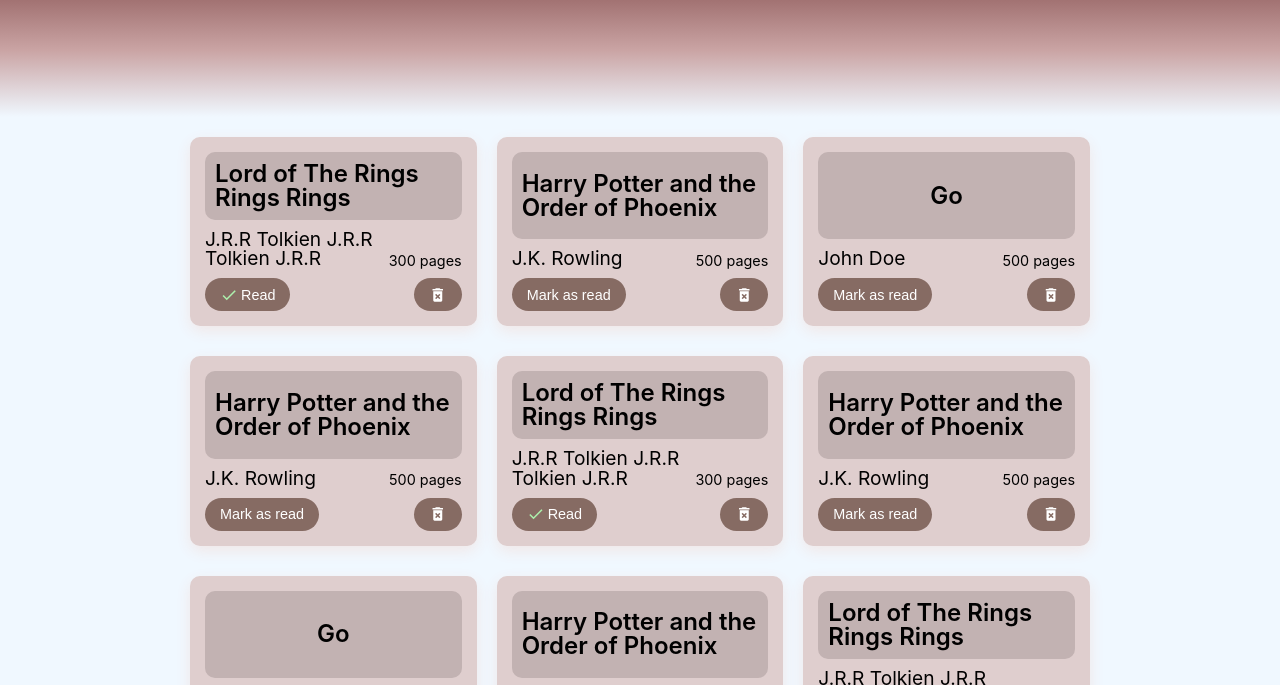
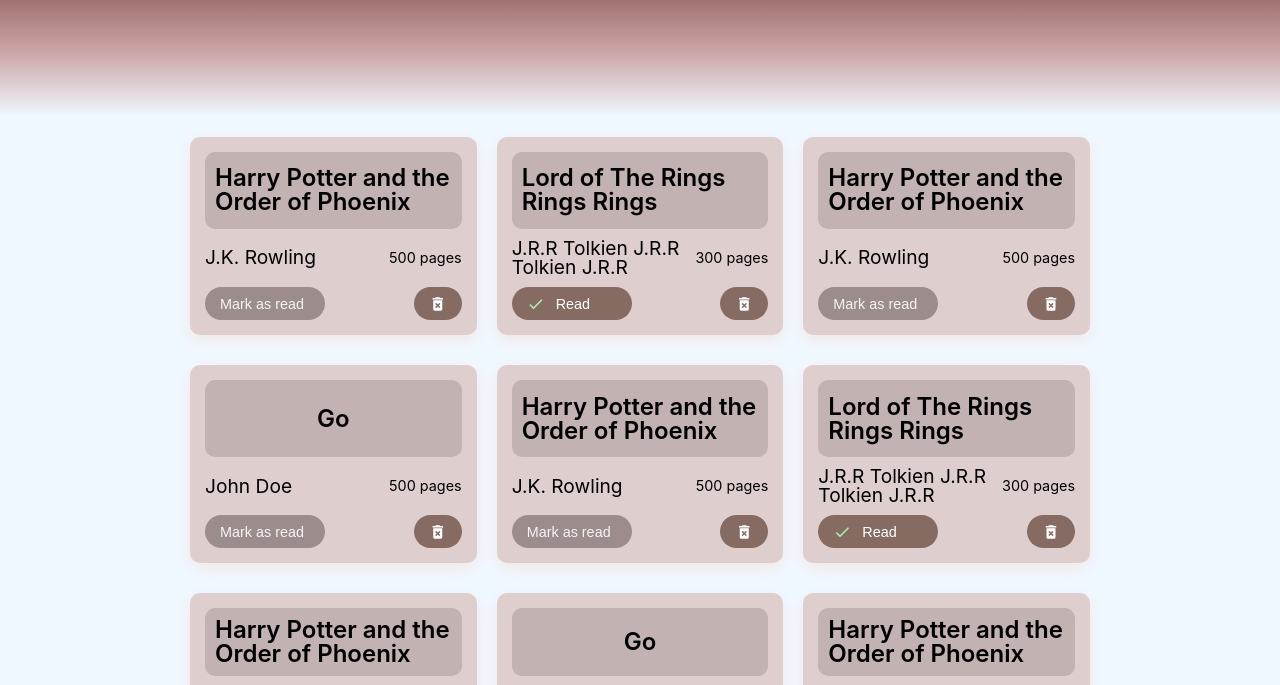
Before and after one commit to e-motta/Top-Project-LIBRARY, a plain HTML site: page index.html in a window 1280 px wide. Shown: the part 83-768 px from the top of the page. Drawn offline with Linux system fonts and the light colour scheme.

Commit message:
add more js funcionalities; small changes to styling

```diff
--- a/index.html
+++ b/index.html
@@ -17,10 +17,12 @@
             <span class="material-icons-outlined logo">local_library</span>
             <span class="logo-title">My Library</span>
             <div class="header-content">
-                <button class="add-book-btn"><span class="material-icons-outlined add-icon">add</span>Add book</button>
+                <button class="add-book-btn" href="#openModal"><span class="material-icons-outlined add-icon">add</span>Add book</button>
             </div>
         </div>
-        <div class="books-container"></div>
+        <div class="books-container">
+
+        </div>
         <div class="footer">
             <span class="material-icons">copyright</span>
             <span>Eduardo</span>
--- a/script.js
+++ b/script.js
@@ -1,4 +1,11 @@
 let myLibrary = [
+    {
+        id: 0,
+        title: `Harry Potter and the Order of Phoenix `,
+        author: `J.K. Rowling`,
+        pages: 500,
+        read: false
+    },
     {
         id: 1,
         title: `Lord of The Rings Rings Rings`,
@@ -69,13 +76,6 @@
         pages: 500,
         read: false
     },
-    {
-        id: 11,
-        title: `Harry Potter and the Order of Phoenix`,
-        author: `J.K. Rowling`,
-        pages: 500,
-        read: false
-    },
 ];
 
 function Book(id, title, author, pages, read) {
@@ -86,8 +86,9 @@
     this.read = read
 }
 
-function addBookToLibrary(title, author, pages, read) {  // add id
-    newBook = new Book(title, author, pages, read)
+function addBookToLibrary(title, author, pages, read) {
+    let id = myLibrary.length
+    newBook = new Book(id, title, author, pages, read)
     myLibrary.push(newBook)
     updateLibrary(myLibrary)
 }
@@ -141,10 +142,17 @@
         el.appendChild(iconEl)
 
         text = document.createTextNode(`Read`)
+
+        el.appendChild(text)
+
+        el.classList.remove(`unread`)
     } else {
         text = document.createTextNode(`Mark as read`)
+
+        el.appendChild(text)
+
+        el.classList.add(`unread`)
     }
-    el.appendChild(text)
 
     el.id = book.id
 
@@ -175,7 +183,7 @@
     const deleteButtons = document.querySelectorAll(`.book-delete`)
     deleteButtons.forEach(e => e.addEventListener("click", deleteBook))
     const readButtons = document.querySelectorAll(`.book-read`)
-    readButtons.forEach(e => e.addEventListener("click", toggleRead))
+    readButtons.forEach(btn => btn.addEventListener("click", toggleRead))
 }
 
 function deleteBook(e) {
@@ -185,10 +193,10 @@
 
 function toggleRead(e) {
     myLibrary.map((book) => {
-        console.log(book.id, parseInt(e.target.id))
         if (book.id === parseInt(e.target.id)) {
             book.read = !book.read
         }
+
     })
     updateLibrary()
 }
--- a/style.css
+++ b/style.css
@@ -9,7 +9,7 @@
 
 .main {
     --header-height: 200px;
-    --footer-height: 100px;
+    --footer-height: 150px;
     --book-container-width: 900px;
 
     display: grid;
@@ -63,7 +63,7 @@
 
 .footer {
     grid-column: 1 / -1;
-    background-image: linear-gradient(to top, rgb(29, 14, 14), rgb(149, 98, 98), rgb(202, 164, 164), rgb(240, 248, 255));
+    background-image: linear-gradient(to top, rgb(29, 14, 14), rgb(149, 98, 98), rgb(202, 164, 164), rgb(240, 248, 255), rgb(240, 248, 255));
     /* background-color: rgb(29, 14, 14); */
     color: rgb(233, 212, 212);
     display: flex;
@@ -95,7 +95,7 @@
     border-radius: 10px;
     display: grid;
     grid-template-columns: 1fr auto;
-    grid-template-rows: 1fr auto auto;
+    grid-template-rows: 2fr 1fr auto;
     gap: 10px;
     box-shadow: 0 5px 15px rgb(241, 231, 231);
 }
@@ -120,7 +120,7 @@
 
 .book-pages {
     font-size: .9em;
-    align-self: end;
+    align-self: center;
 }
 
 .book-read, .book-delete {
@@ -134,12 +134,16 @@
     cursor: pointer;
     display: flex;
     align-items: center;
-    gap: 3px
+    gap: 11px
+}
+
+.book-read {
+    width: 120px;
 }
 
 .book-read.unread {
-    background-color: rgb(202, 202, 202);
-    color: rgb(105, 105, 105);
+    color: rgb(245, 245, 245);
+    background-color: rgb(156, 140, 140);
 }
 
 .book-read span {
```
